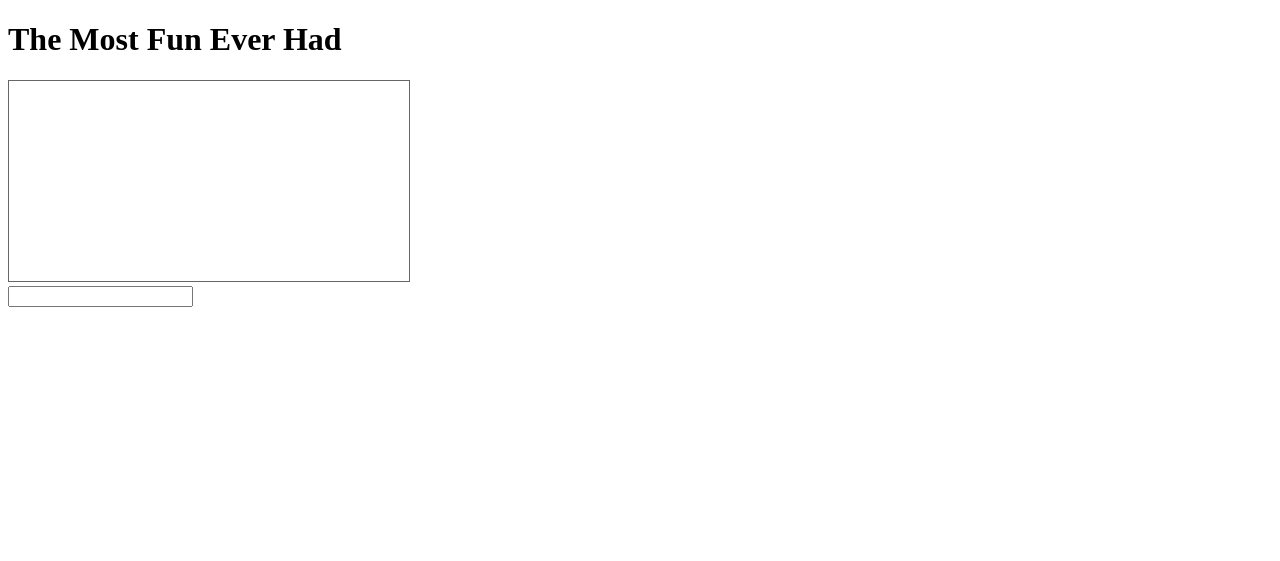
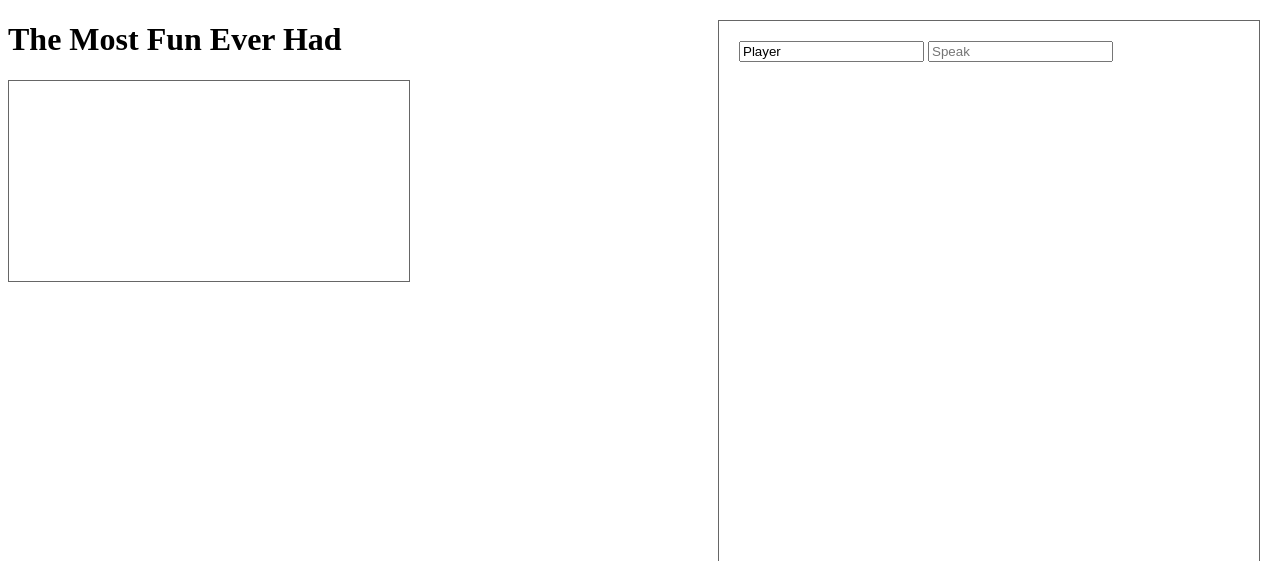
Before and after one commit to marcgg/websockets-experiments, a website: page app/public/index.html in a window 1280 px wide. Shown: the top 561 px of the page. Drawn offline with nearby package versions, Linux system fonts and the light colour scheme; no server answers.

Commit message:
better chat

```diff
--- a/app/app.js
+++ b/app/app.js
@@ -22,7 +22,7 @@ var MOVEMENT = 4
 
 io.sockets.on('connection', function (socket) {
   socket.on("speak", function (name, fn) {
-    socket.broadcast.emit('chat_updated', "<span style='color:"+world[socket.id].color + "'>Player</span>: " + name)
+    socket.broadcast.emit('chat_updated', "<span style='color:"+world[socket.id].color + "'>"+name[0]+"</span>: " + name[1])
   })
 
   socket.on('start_game', function (name, fn) {
--- a/app/public/client.js
+++ b/app/public/client.js
@@ -27,7 +27,7 @@ $(document).ready(function(){
 
   $("#chat").keyup(function(e) {
     if(e.keyCode == 13){
-      socket.emit("speak", $("#chat").val())
+      socket.emit("speak", [$("#name").val(), $("#chat").val()])
       $("#speakers").prepend("<div>Me: " + $("#chat").val() + "</div>")
       $("#chat").val("")
     }
--- a/app/public/index.html
+++ b/app/public/index.html
@@ -14,6 +14,16 @@
       canvas{
         border: 1px solid #666;
       }
+      #chatbox{
+        width: 500px;
+        position: absolute;
+        top: 20px;
+        right: 20px;
+        border: 1px solid #666;
+        padding: 20px;
+        overflow:scroll;
+        height: 500px;
+      }
     </style>
   </head>
   <body>
@@ -22,7 +32,8 @@
     </canvas>
 
     <div id="chatbox">
-      <input type="text" id="chat" />
+      <input type="text" id="name" value="Player" />
+      <input type="text" id="chat" placeholder="Speak"/>
       <div id="speakers"></div>
     </div>
   </body>
```
